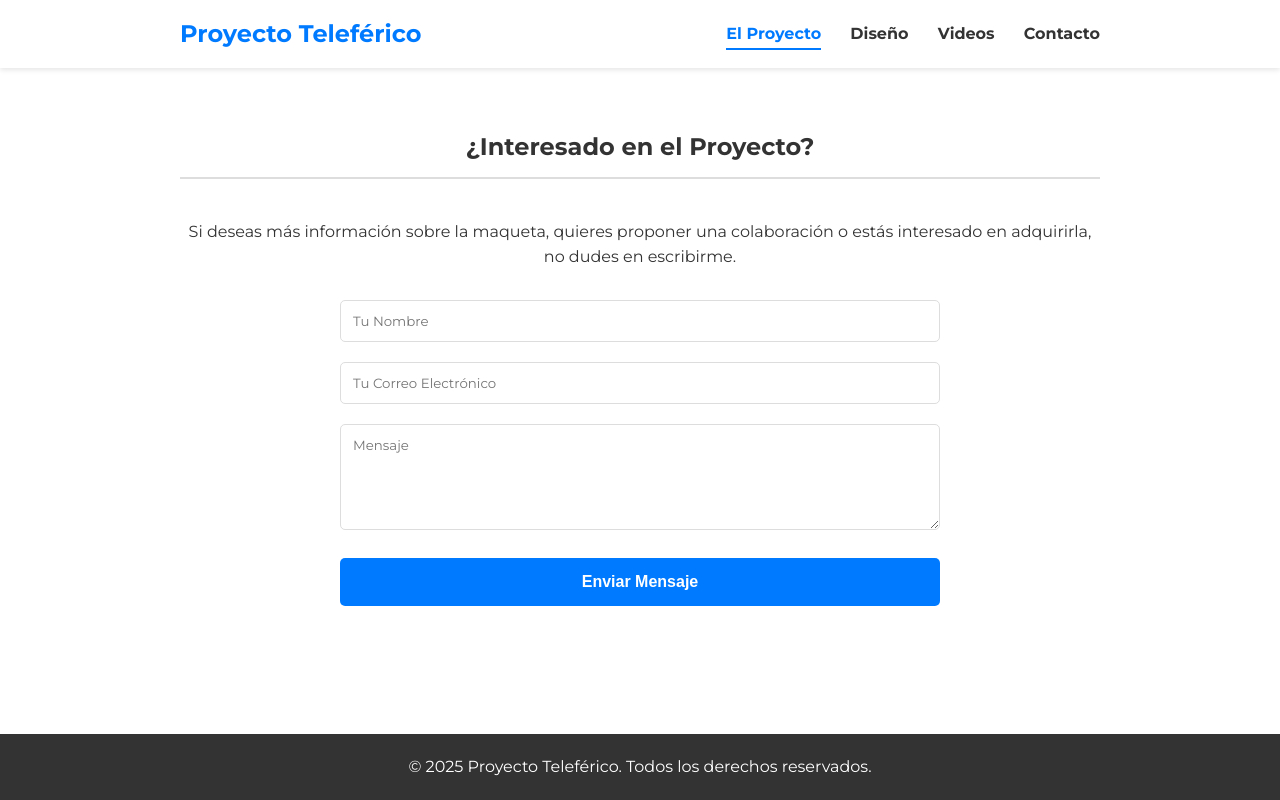
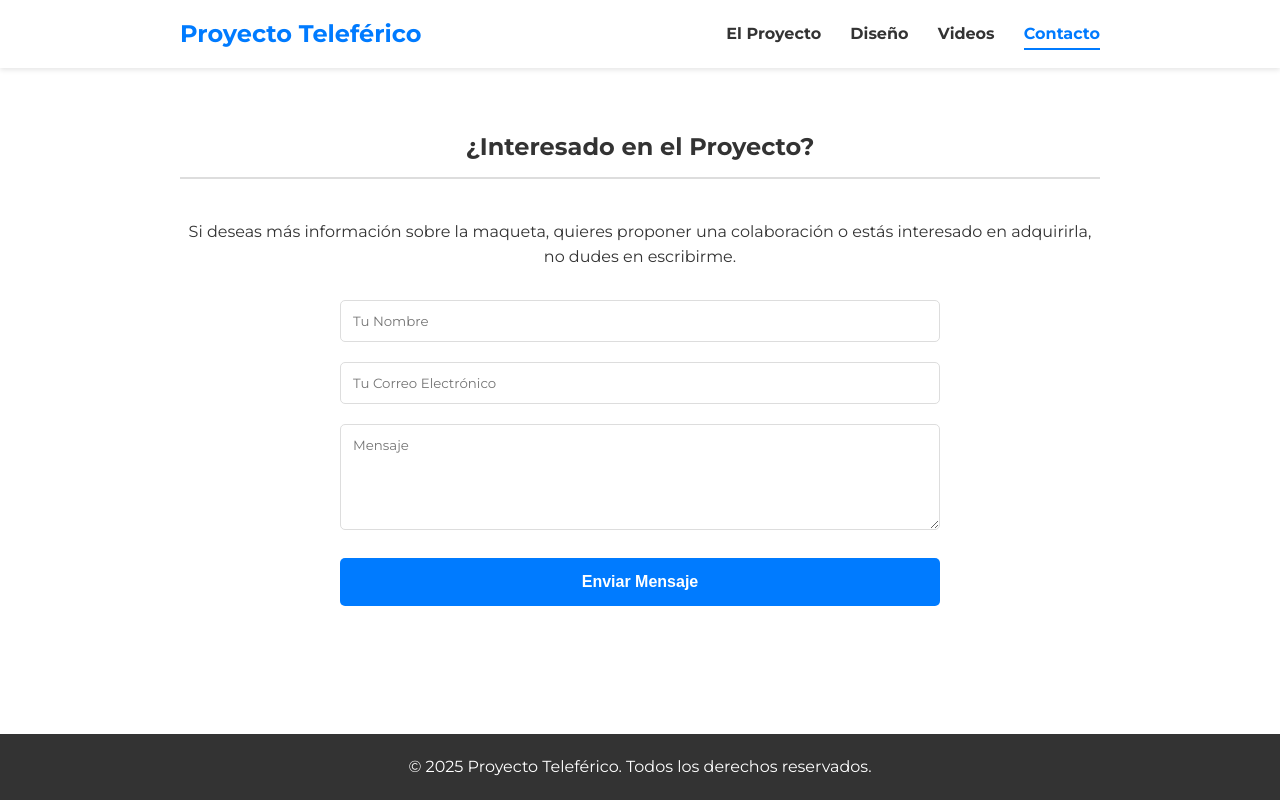
Before and after one commit to BrayanR27/brayanr27.github.io, a plain HTML site: page Contacto.html in a window 1280 px wide. Drawn offline with Linux system fonts and the light colour scheme.

Commit message:
Update Contacto.html

```diff
--- a/Contacto.html
+++ b/Contacto.html
@@ -15,10 +15,10 @@
         <div class="container">
             <a href="index.html" class="project-title">Proyecto Teleférico</a>
             <nav class="nav">
-                <a href="index.html" class="active">El Proyecto</a>
+                <a href="index.html">El Proyecto</a>
                 <a href="Diseño.html">Diseño</a>
                 <a href="videos.html">Videos</a>
-                <a href="Contacto.html">Contacto</a>
+                <a href="Contacto.html" class="active">Contacto</a>
             </nav>
             <button class="hamburger-menu" id="hamburger-menu">
                 <span class="bar"></span>
```
